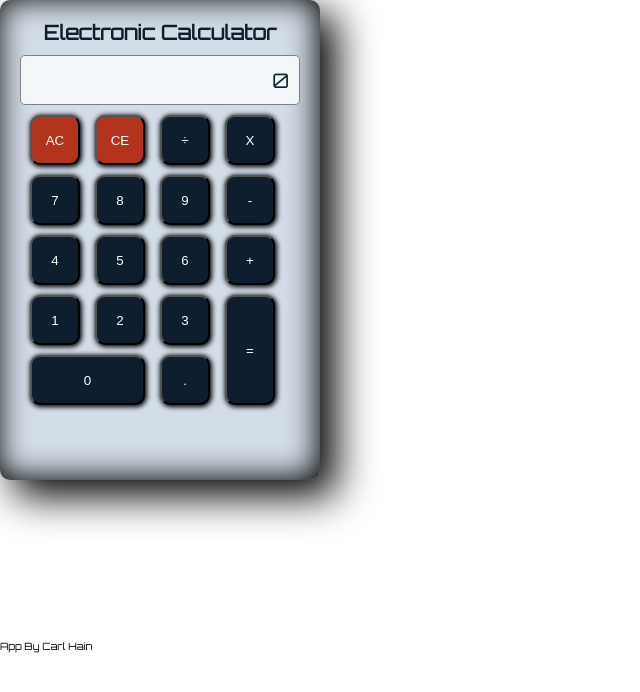
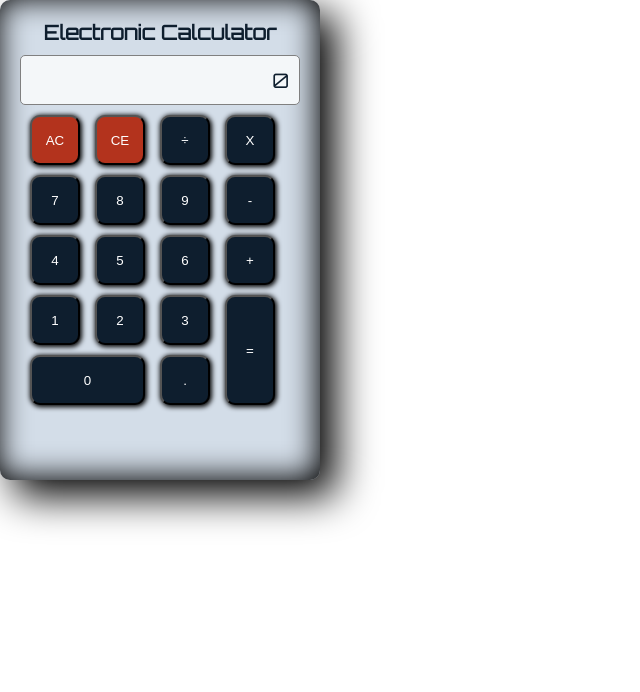
Before and after one commit to crhain/fcc-calculator, a website: page index.html in a window 1280 px wide. Shown: the whole page, without its empty margins (0-640 px from the left). Drawn offline with nearby package versions, Linux system fonts and the light colour scheme.

Commit message:
Remove footer from index.html

```diff
--- a/index.html
+++ b/index.html
@@ -49,8 +49,6 @@
     </div> <!--end of inner-body div -->
 </div> <!-- end body div -->
 </div> <!-- end container div -->
-<footer>App By Carl Hain</footer>
-
 <script type="text/javascript" src="public/js/moveable.js"></script>
 <script type="text/javascript" src="public/js/app.js"></script>
 
```
